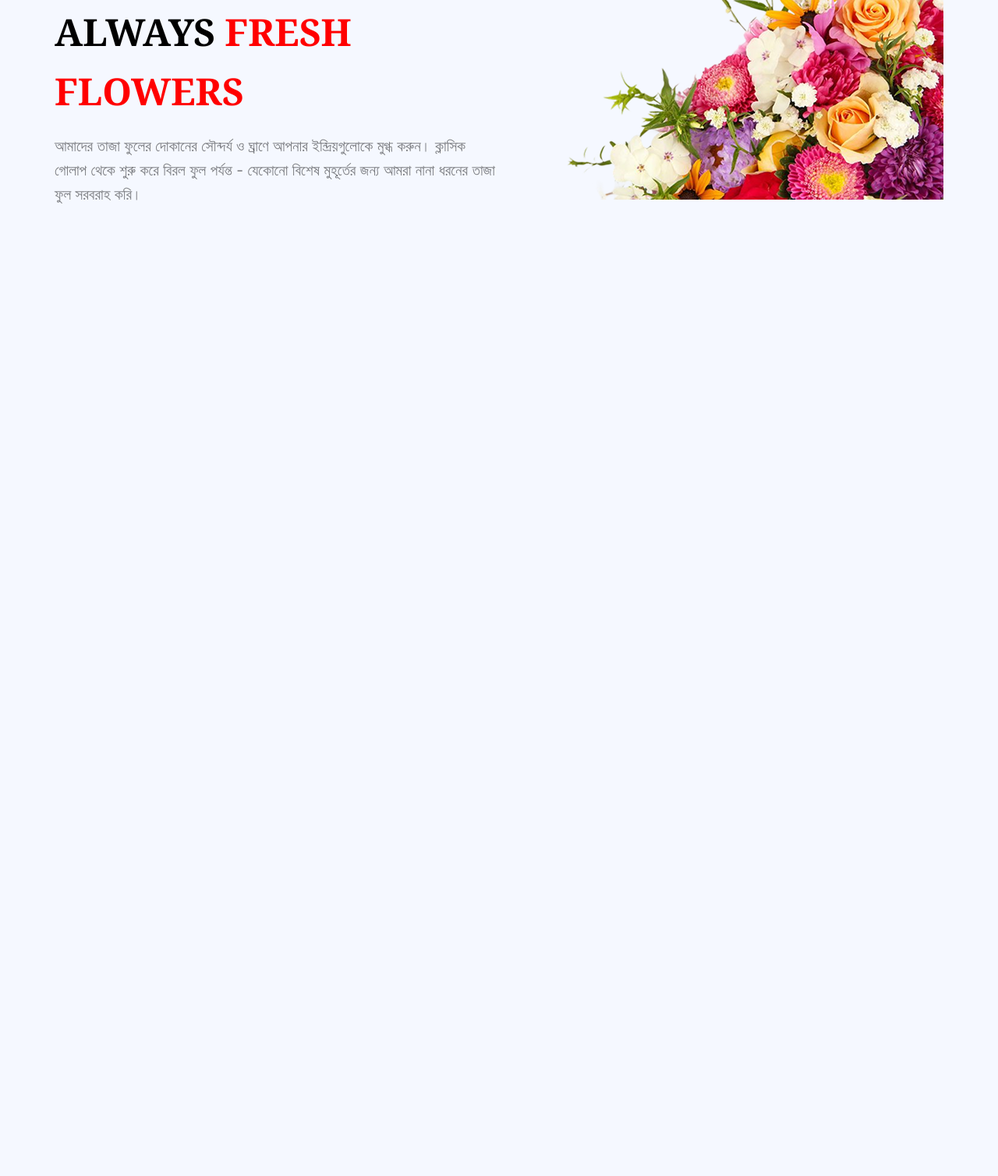
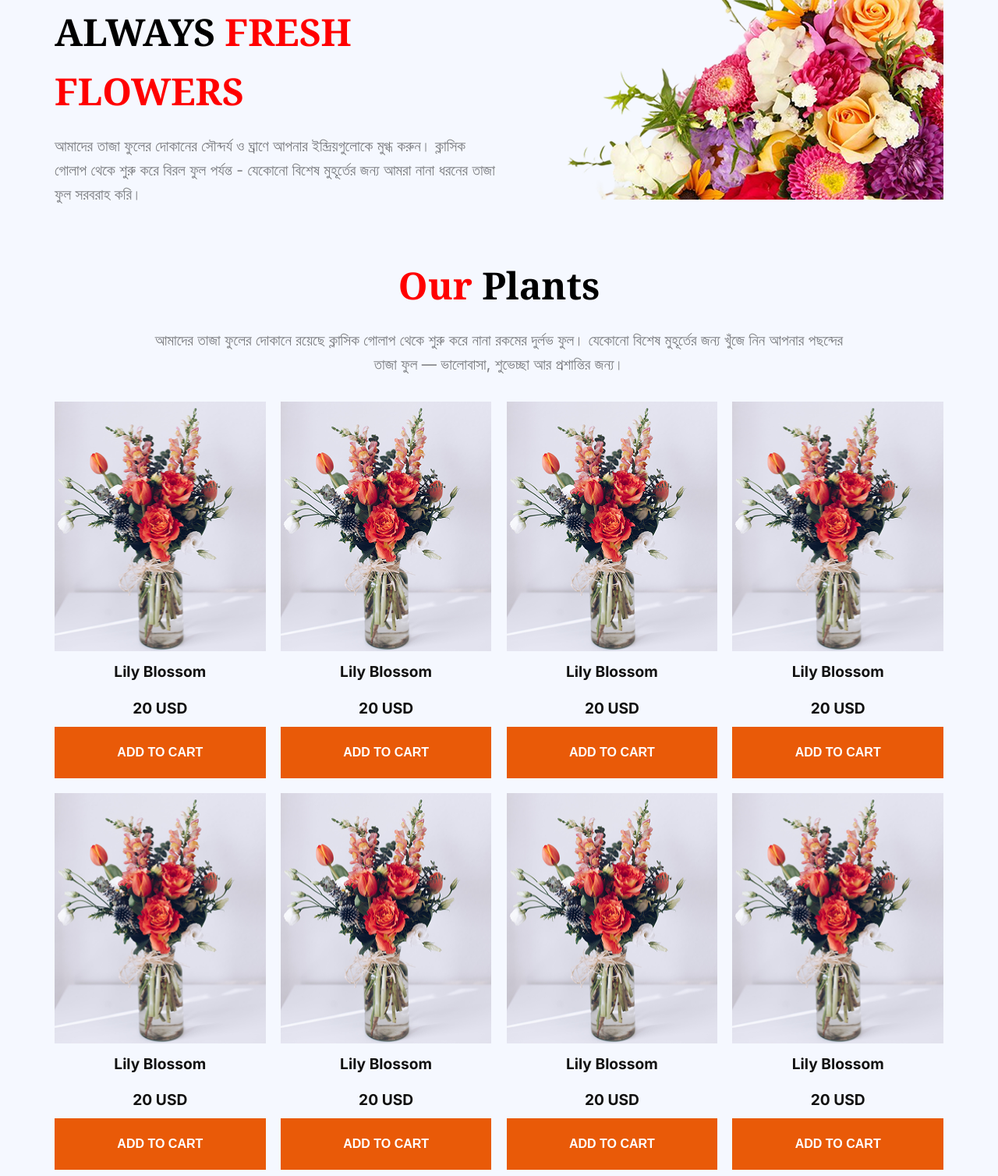
Before and after one commit to rabbi007/B12A02-Responsive-Flowers, a plain HTML site: page index.html in a window 1280 px wide. Shown: the part 252-1760 px from the top of the page at 78% size. Before the commit the page ends 800 px from the top, so only its background shows below. Drawn offline with Linux system fonts and the light colour scheme.

Commit message:
Plants Section Done

```diff
--- a/index.html
+++ b/index.html
@@ -41,13 +41,71 @@
         <div>
             <h2>ALWAYS <span style="color: red;">FRESH FLOWERS</span> </h2>
             <p>
-                আমাদের তাজা ফুলের দোকানের সৌন্দর্য ও ঘ্রাণে আপনার ইন্দ্রিয়গুলোকে মুগ্ধ করুন। ক্লাসিক গোলাপ থেকে শুরু করে বিরল ফুল পর্যন্ত - যেকোনো বিশেষ মুহূর্তের জন্য আমরা নানা ধরনের তাজা ফুল সরবরাহ করি।
+                আমাদের তাজা ফুলের দোকানের সৌন্দর্য ও ঘ্রাণে আপনার ইন্দ্রিয়গুলোকে মুগ্ধ করুন। ক্লাসিক গোলাপ থেকে শুরু করে
+                বিরল ফুল পর্যন্ত - যেকোনো বিশেষ মুহূর্তের জন্য আমরা নানা ধরনের তাজা ফুল সরবরাহ করি।
             </p>
         </div>
         <div> <img src="./assets/hero-flower.png" alt=""></div>
     </section>
 
+    <section class="products container">
+        <div class="products-title">
+            <h3><span style="color: red;">Our</span> Plants</h3>
+            <p>আমাদের তাজা ফুলের দোকানে রয়েছে ক্লাসিক গোলাপ থেকে শুরু করে নানা রকমের দুর্লভ ফুল। যেকোনো বিশেষ মুহূর্তের
+                জন্য খুঁজে নিন আপনার পছন্দের তাজা ফুল — ভালোবাসা, শুভেচ্ছা আর প্রশান্তির জন্য।</p>
+        </div>
 
+        <div class="grid">
+            <div class="product-card">
+                <img src="./assets/sample-flower-image.png" alt="Sample Flower Image">
+                <h4>Lily Blossom</h4>
+                <p>20 USD</p>
+                <button>ADD TO CART</button>
+            </div>
+            <div class="product-card">
+                <img src="./assets/sample-flower-image.png" alt="Sample Flower Image">
+                <h4>Lily Blossom</h4>
+                <p>20 USD</p>
+                <button>ADD TO CART</button>
+            </div>
+            <div class="product-card">
+                <img src="./assets/sample-flower-image.png" alt="Sample Flower Image">
+                <h4>Lily Blossom</h4>
+                <p>20 USD</p>
+                <button>ADD TO CART</button>
+            </div>
+            <div class="product-card">
+                <img src="./assets/sample-flower-image.png" alt="Sample Flower Image">
+                <h4>Lily Blossom</h4>
+                <p>20 USD</p>
+                <button>ADD TO CART</button>
+            </div>
+            <div class="product-card">
+                <img src="./assets/sample-flower-image.png" alt="Sample Flower Image">
+                <h4>Lily Blossom</h4>
+                <p>20 USD</p>
+                <button>ADD TO CART</button>
+            </div>
+            <div class="product-card">
+                <img src="./assets/sample-flower-image.png" alt="Sample Flower Image">
+                <h4>Lily Blossom</h4>
+                <p>20 USD</p>
+                <button>ADD TO CART</button>
+            </div>
+            <div class="product-card">
+                <img src="./assets/sample-flower-image.png" alt="Sample Flower Image">
+                <h4>Lily Blossom</h4>
+                <p>20 USD</p>
+                <button>ADD TO CART</button>
+            </div>
+            <div class="product-card">
+                <img src="./assets/sample-flower-image.png" alt="Sample Flower Image">
+                <h4>Lily Blossom</h4>
+                <p>20 USD</p>
+                <button>ADD TO CART</button>
+            </div>
+        </div>
+    </section>
 
 </body>
 
--- a/style.css
+++ b/style.css
@@ -14,19 +14,19 @@ body {
 
 }
 
-body p {
+body h1, h2, h3 {
+    font-family: "Noto Serif", serif;
+    color: #000000;
+}
+
+body p, h4 {
     color: #00000080;
     font-family: "Inter", serif;
 }
 
-body h1, h2, h3 {
-    font-family: "Noto Serif", serif;
-    color: #000000;
-
-}
-
+/*
 .font-noto-serif { font-family: "Noto Serif", serif;}
-.font-inter {font-family: "Inter", serif;}
+.font-inter {font-family: "Inter", serif;} */
 
 .container {
     max-width: 1140px;
@@ -71,3 +71,62 @@ header {
     font-size: 3rem;
     margin-bottom: 1rem;
 }
+
+.products-title> h3 {
+    font-size: 3rem;
+    padding-top: 4rem;
+    font-weight: 700;
+    text-align: center;
+}
+
+.products-title> p {
+    font-size: 1.2rem;
+    padding: 1rem 7rem;
+    font-weight: 400;
+    text-align: center;
+}
+
+.product-card> img {
+    width: 100%;
+    height: auto;
+}
+
+.product-card {
+    display: flex;
+    flex-direction: column;
+}
+
+.product-card h4,
+.product-card p {
+    font-size: 1.2rem;
+    font-weight: 700;
+    color: #111111;
+    text-align: center;
+    margin: 0.5rem;
+}
+
+.grid {
+    display: grid;
+    grid-template-columns: repeat(auto-fit, minmax(220px, 1fr));
+    gap: 1.2rem;
+    margin-top: 1rem;
+    margin-bottom: 1rem;
+}
+
+.product-card h4 {
+    margin-bottom: 0.5rem;
+}
+
+button {
+    font-size: 1rem;
+    font-weight: 600;
+    background: rgb(233, 90, 8);
+    color: rgb(255, 255, 255);
+    border: none;
+    padding: 1.5rem 3rem;
+    cursor: pointer;
+}
+
+button:hover {
+    background: #C62828;
+}
```
